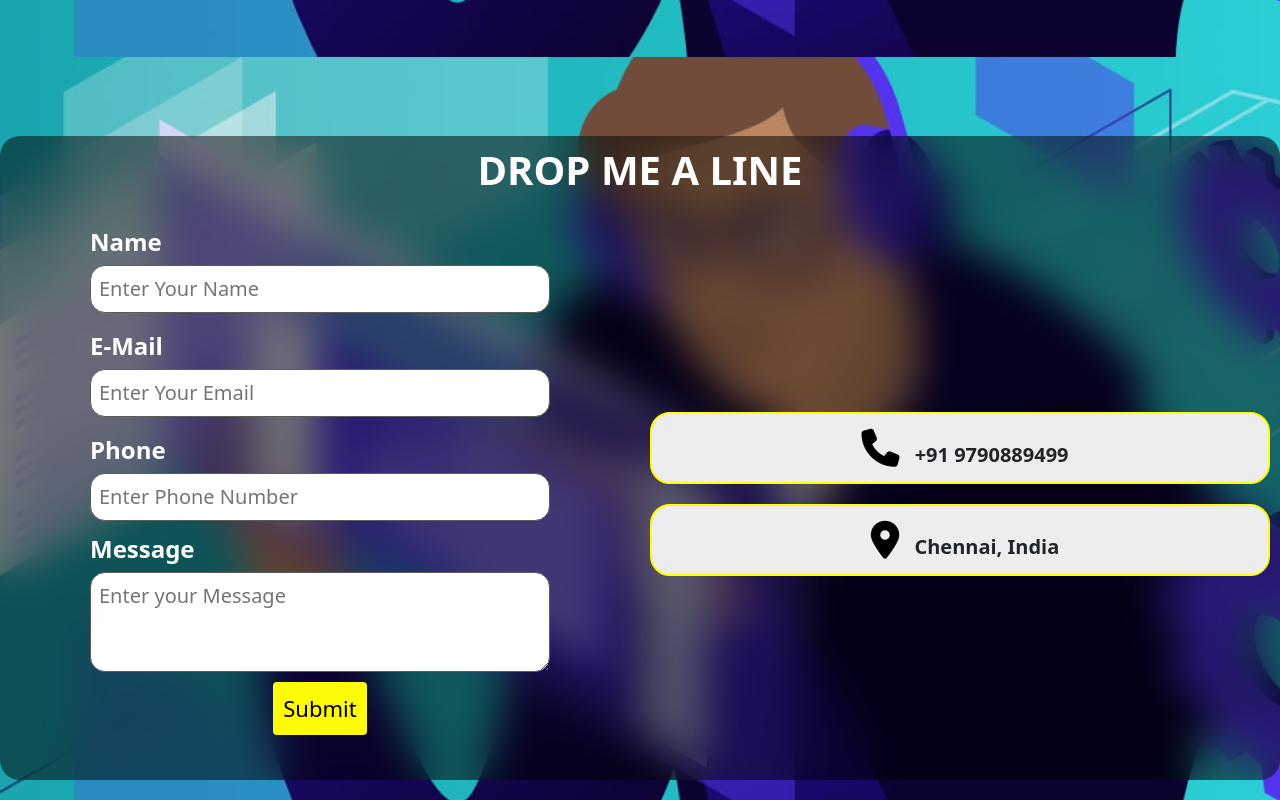
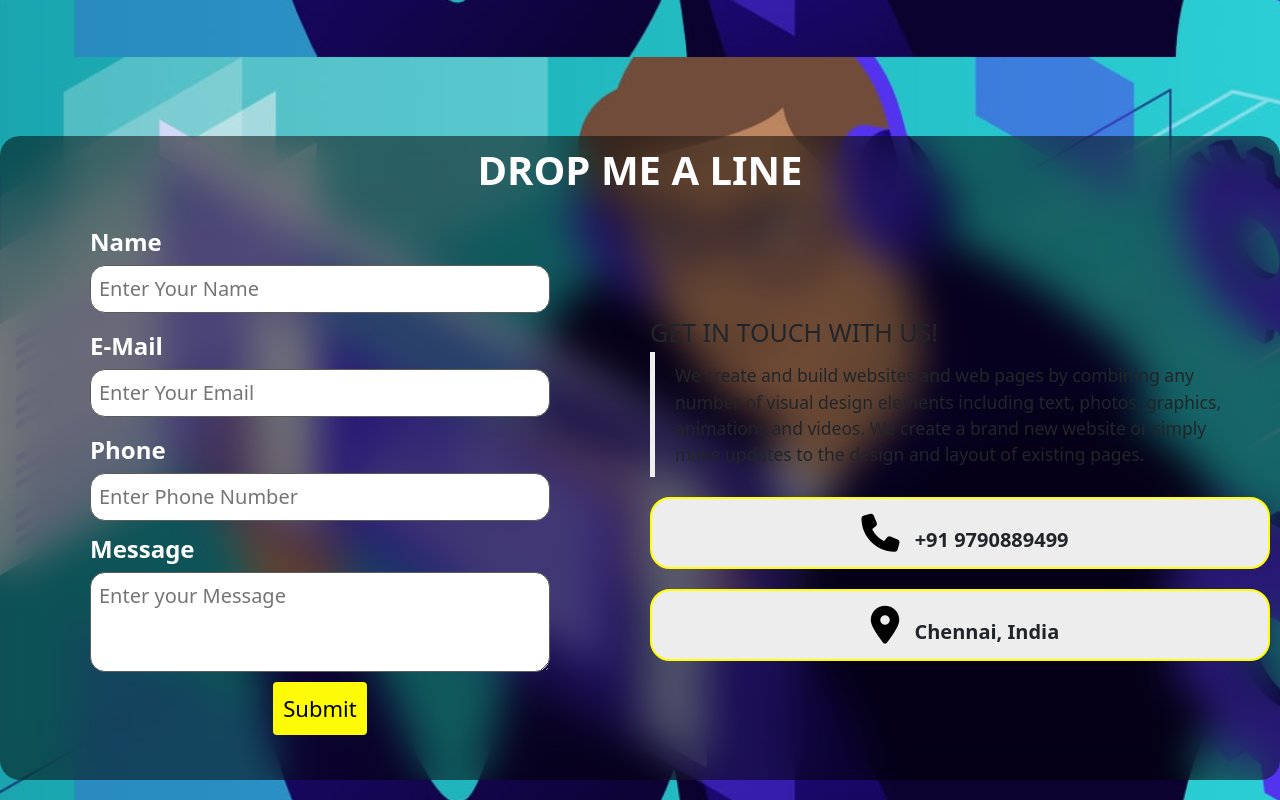
Before and after one commit to Ejaz-100400/ejazportfolio.in, a plain HTML site: page index.html in a window 1280 px wide. Shown: the part 5516-6316 px from the top of the page. Drawn offline with nearby package versions, Linux system fonts and the light colour scheme.

Commit message:
Update index.html

```diff
--- a/index.html
+++ b/index.html
@@ -388,6 +388,13 @@
                     </form>
                 </div>
                 <div class="contact-details">
+                    <div class="contact-content">
+                        <h1>GET IN TOUCH WITH US!</h1>
+                        <blockquote>We create and build websites and web pages by combining any number of visual design elements
+                            including text, photos, graphics, animations and videos.
+                            We create a brand new website or simply make updates to the design and layout of existing pages.
+                        </blockquote>
+                    </div>
                     <div class="icon-details">
                     <a class='text-decoration-none' href="tel:+91 9790889499">
                         <i class="fa-solid fa-phone text-black"></i>
```
